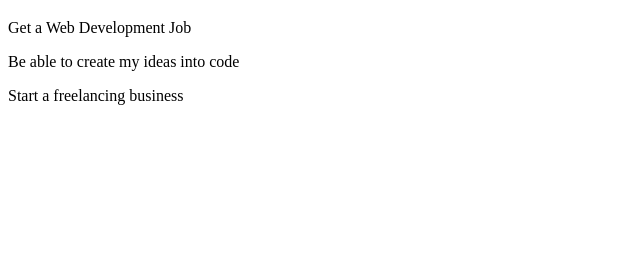
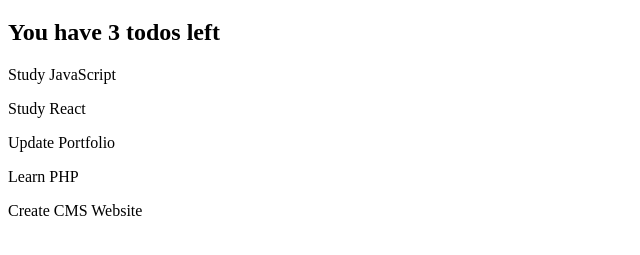
Before and after one commit to JohnDinhCodes/js-bootcamp, a plain HTML site: page todo-app/index.html in a window 1280 px wide. Shown: the part 61-316 px from the top of the page, without its empty margins (0-640 px from the left). Drawn offline with Linux system fonts and the light colour scheme.

Commit message:
Completed "Adding Elements via the Dom"

```diff
--- a/todo-app/index.html
+++ b/todo-app/index.html
@@ -8,11 +8,6 @@
 </head>
 <body>
     <h1>Todos</h1>
-    <p>Get a Web Development Job</p>
-    <p>Be able to create my ideas into code</p>
-    <p>Start a freelancing business</p>
-    <p>Walk the dog</p>
-    <p>Clean the kitchen</p>
     <script src="script.js"></script>
 </body>
 </html>
--- a/todo-app/script.js
+++ b/todo-app/script.js
@@ -1,8 +1,34 @@
-const paragraphs = document.querySelectorAll('p')
+const todos = [{
+    title: 'Study JavaScript',
+    completed: true
+}, {
+    title: 'Study React',
+    completed: false
+}, {
+    title: 'Update Portfolio',
+    completed: true
+}, {
+    title: 'Learn PHP',
+    completed: false
+}, {
+    title: 'Create CMS Website',
+    completed: false
+}]
 
+const incompleteTodos = todos.filter(function (todo) {
+    return !todo.completed
+})
 
-paragraphs.forEach(function (p) {
-    if(p.textContent.includes('the')) {
-        p.remove()
-    }
+const summary = document.createElement('h2')
+summary.textContent = `You have ${incompleteTodos.length} todos left`
+
+document.querySelector('body').appendChild(summary)
+
+todos.forEach(function (todo) {
+    const p = document.createElement('p')
+    p.textContent = todo.title
+    document.querySelector('body').appendChild(p)
 })
+
+// You have 2 todos left (p element)
+// Add a p for each todo above (use text value)
```
Also changed, not shown: notes-app/notes-app.js (+16 -0 lines).
